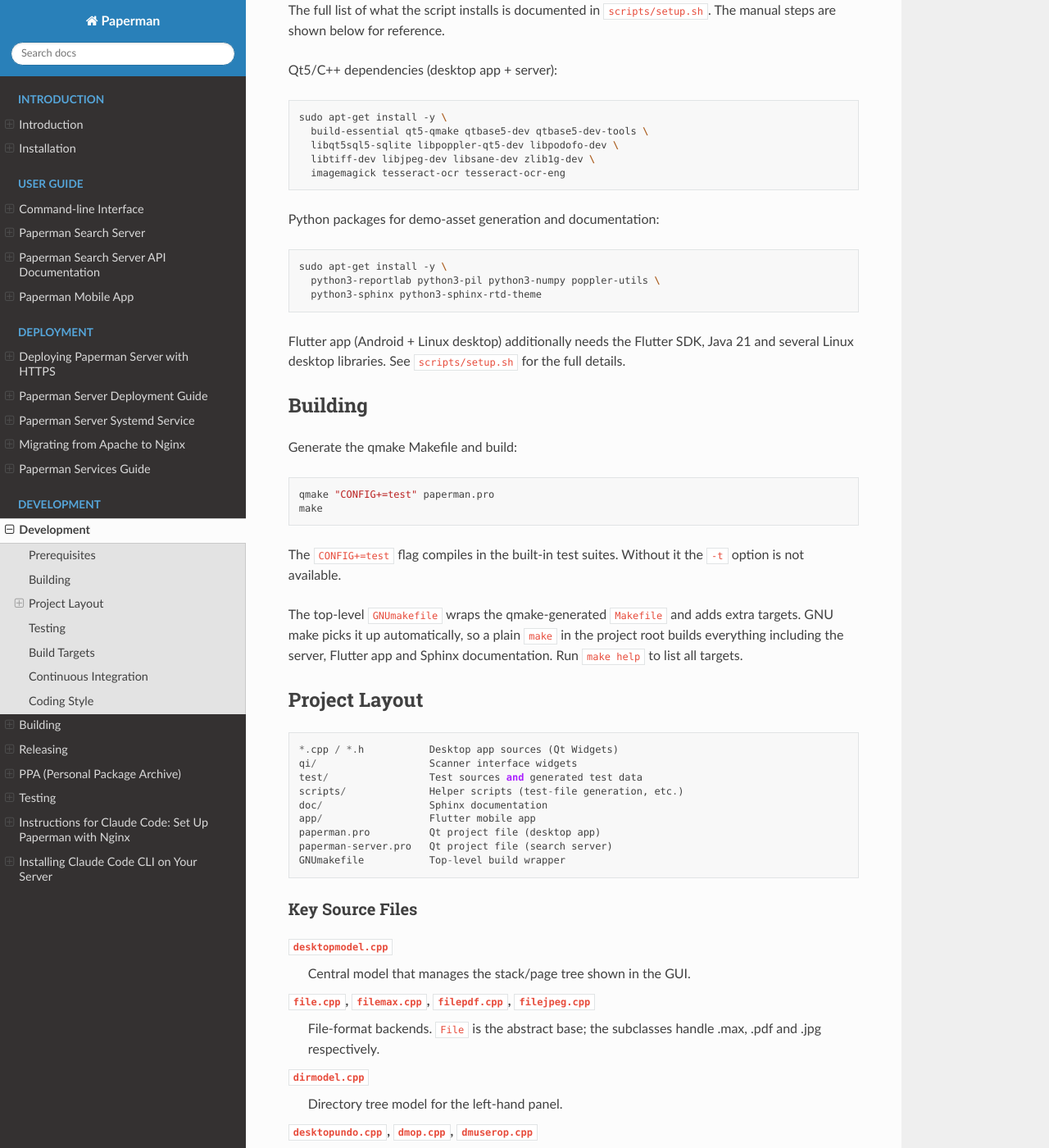
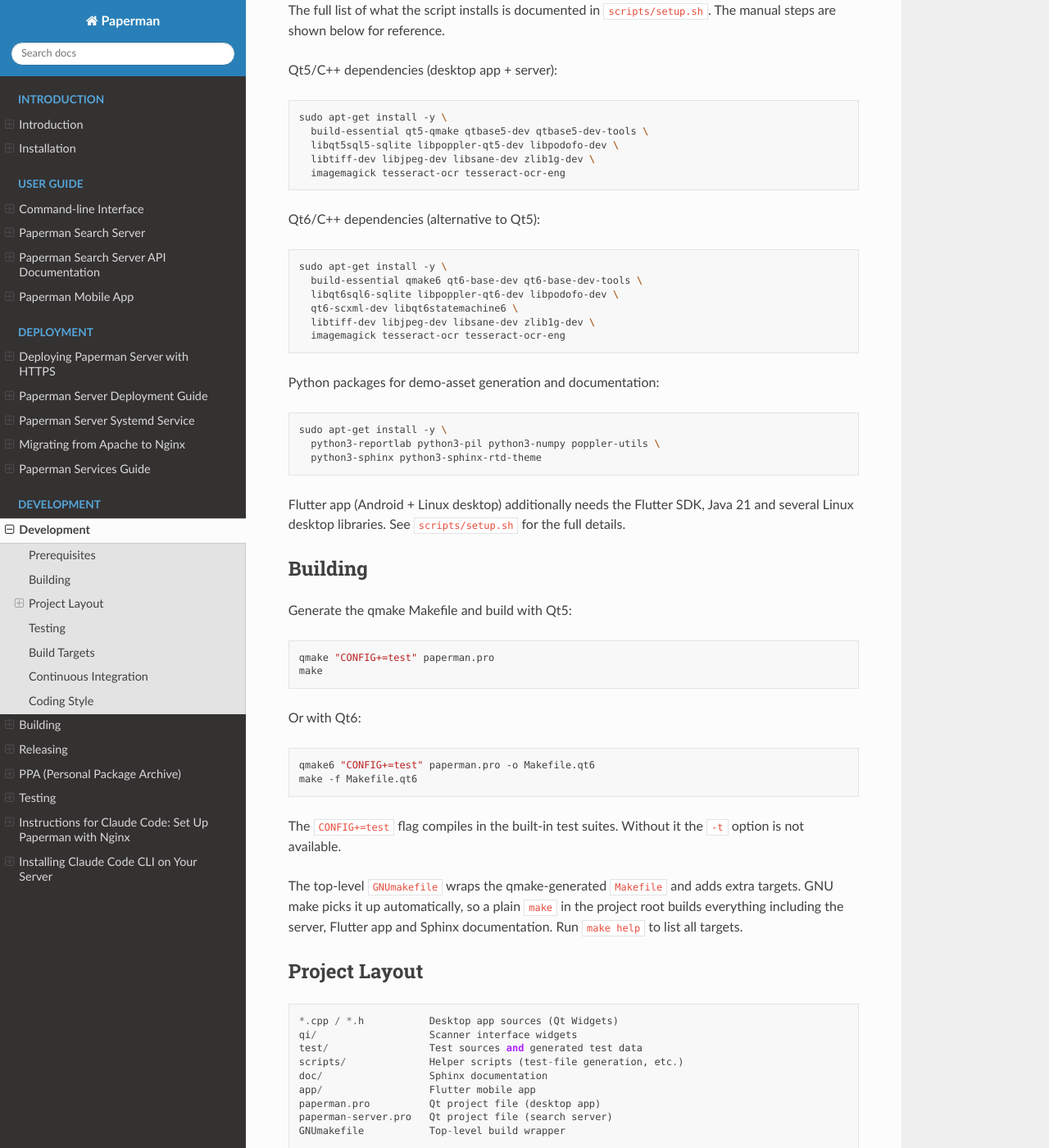
Before and after one commit to sjg20/paperman, a Sphinx documentation site: the page built from doc/develop.rst, in a window 1280 px wide and 1400 px high, scrolled down 516 px. Shown: the whole window at 82% size. Built offline with Sphinx 7.4.7 and the Read the Docs theme 3.1.0, drawn with Linux system fonts in a browser that asks for light colours; some of the changed text lies outside the part shown.

Commit message:
doc: Add Qt6 build instructions and CI documentation
Add the Qt6 package list as an alternative to the Qt5 dependencies and
document how to build with qmake6.  Update the CI section to mention
the new qt6 job.

Co-developed-by: Claude Opus 4.6 <noreply@anthropic.com>

```diff
--- a/doc/develop.rst
+++ b/doc/develop.rst
@@ -29,6 +29,17 @@
      libtiff-dev libjpeg-dev libsane-dev zlib1g-dev \
      imagemagick tesseract-ocr tesseract-ocr-eng
 
+Qt6/C++ dependencies (alternative to Qt5):
+
+.. code:: bash
+
+   sudo apt-get install -y \
+     build-essential qmake6 qt6-base-dev qt6-base-dev-tools \
+     libqt6sql6-sqlite libpoppler-qt6-dev libpodofo-dev \
+     qt6-scxml-dev libqt6statemachine6 \
+     libtiff-dev libjpeg-dev libsane-dev zlib1g-dev \
+     imagemagick tesseract-ocr tesseract-ocr-eng
+
 Python packages for demo-asset generation and documentation:
 
 .. code:: bash
@@ -44,12 +55,19 @@
 Building
 --------
 
-Generate the qmake Makefile and build:
+Generate the qmake Makefile and build with Qt5:
 
 .. code:: bash
 
    qmake "CONFIG+=test" paperman.pro
    make
+
+Or with Qt6:
+
+.. code:: bash
+
+   qmake6 "CONFIG+=test" paperman.pro -o Makefile.qt6
+   make -f Makefile.qt6
 
 The ``CONFIG+=test`` flag compiles in the built-in test suites.  Without it
 the ``-t`` option is not available.
@@ -138,15 +156,18 @@
    make clean             # Remove all build artefacts
 
 Continuous Integration
----------------------
+----------------------
 
 A GitHub Actions workflow (``.github/workflows/ci.yml``) runs on every push
-to ``master`` and on pull requests.  It has three parallel jobs:
+to ``master`` and on pull requests.  It has four parallel jobs:
 
-**qt** — Desktop app, server and C++ tests
+**qt** — Desktop app, server and C++ tests (Qt5)
    Installs Qt5/C++ dependencies, builds ``paperman`` and
    ``paperman-server``, generates test data, then runs the Qt unit tests,
    page-fetch integration test and parallel conversion test.
+
+**qt6** — Desktop app, server and C++ tests (Qt6)
+   Same as **qt** but builds against Qt6 instead of Qt5.
 
 **flutter** — Flutter app and widget tests
    Sets up Java 21 and Flutter 3.41.1, generates demo assets, runs
```
